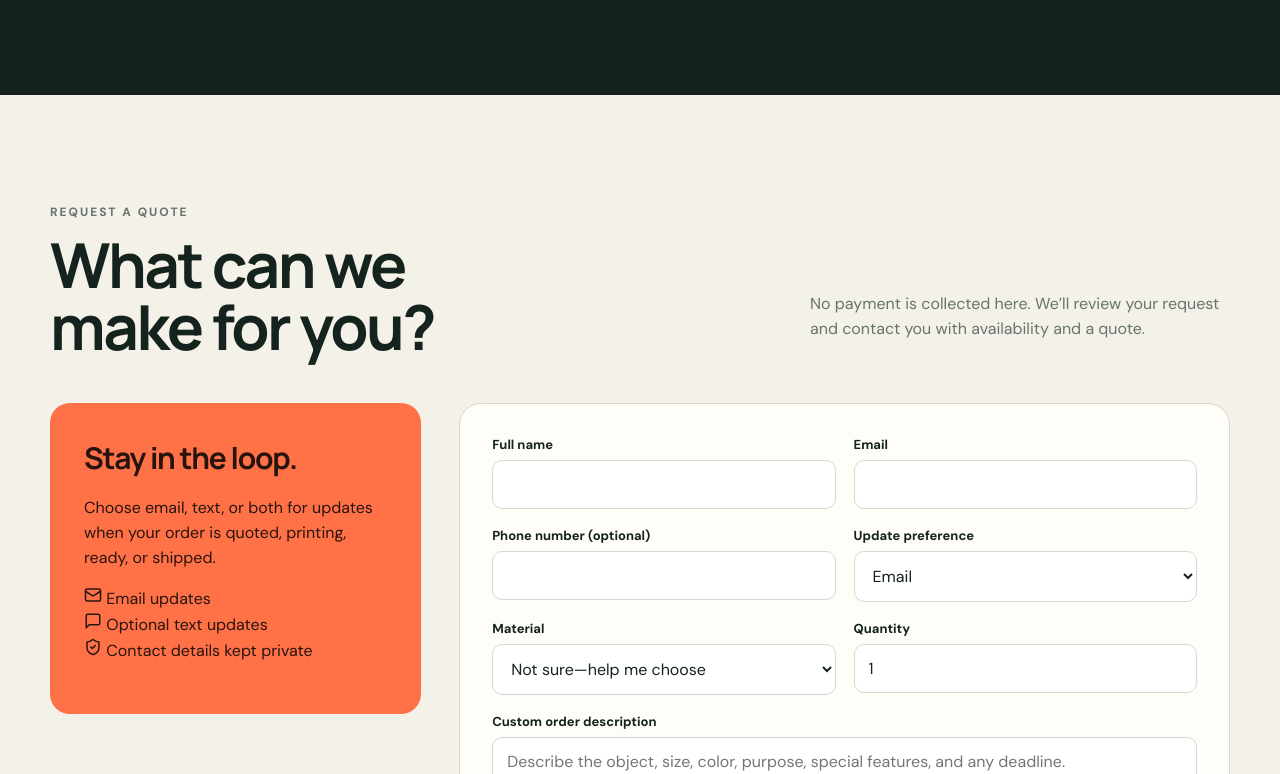
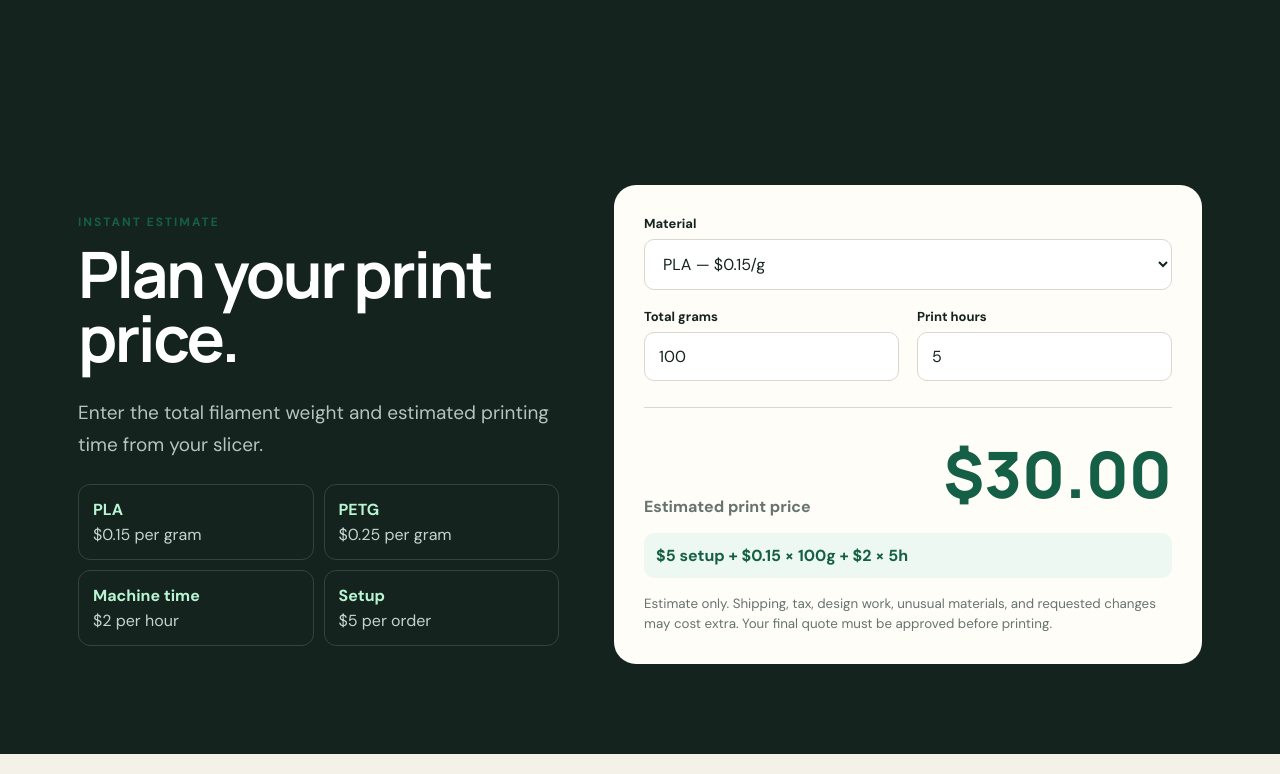
Before and after one commit to sheep4mil-ui/Vertex, a Next.js app: page / in a window 1280 px wide. Shown: the part 1326-2100 px from the top of the page. Built offline with nearby package versions, Linux system fonts and the light colour scheme.

Commit message:
Add public print price calculator

```diff
--- a/app/page.tsx
+++ b/app/page.tsx
@@ -12,6 +12,11 @@ import { getSupabase } from "@/lib/supabase";
 export default function Home() {
   const [message, setMessage] = useState("");
   const [sending, setSending] = useState(false);
+  const [priceMaterial, setPriceMaterial] = useState<"PLA" | "PETG">("PLA");
+  const [estimatedGrams, setEstimatedGrams] = useState(100);
+  const [estimatedHours, setEstimatedHours] = useState(5);
+  const gramRate = priceMaterial === "PLA" ? 0.15 : 0.25;
+  const estimatedPrice = 5 + estimatedGrams * gramRate + estimatedHours * 2;
   async function submit(e: React.FormEvent<HTMLFormElement>) {
     e.preventDefault();
     setSending(true);
@@ -52,6 +57,7 @@ export default function Home() {
         </a>
         <nav className="navlinks">
           <a href="#process">How it works</a>
+          <a href="#pricing">Pricing</a>
           <a href="#order">Order</a>
           <a href="staff">Staff</a>
           <a className="btn btn-dark" href="#order">
@@ -130,6 +136,50 @@ export default function Home() {
                 </p>
               </article>
             </div>
+          </div>
+        </section>
+        <section id="pricing" className="pricing-section">
+          <div className="shell price-grid">
+            <div>
+              <p className="eyebrow">Instant estimate</p>
+              <h2>Plan your print price.</h2>
+              <p className="lead price-lead">
+                Enter the total filament weight and estimated printing time from your slicer.
+              </p>
+              <div className="rate-cards">
+                <span><strong>PLA</strong>$0.15 per gram</span>
+                <span><strong>PETG</strong>$0.25 per gram</span>
+                <span><strong>Machine time</strong>$2 per hour</span>
+                <span><strong>Setup</strong>$5 per order</span>
+              </div>
+            </div>
+            <article className="price-calculator">
+              <div className="field">
+                <label htmlFor="price-material">Material</label>
+                <select id="price-material" value={priceMaterial} onChange={(e) => setPriceMaterial(e.target.value as "PLA" | "PETG")}>
+                  <option value="PLA">PLA — $0.15/g</option>
+                  <option value="PETG">PETG — $0.25/g</option>
+                </select>
+              </div>
+              <div className="grid2">
+                <div className="field">
+                  <label htmlFor="price-grams">Total grams</label>
+                  <input id="price-grams" type="number" min="1" max="10000" value={estimatedGrams} onChange={(e) => setEstimatedGrams(Math.max(0, Number(e.target.value)))} />
+                </div>
+                <div className="field">
+                  <label htmlFor="price-hours">Print hours</label>
+                  <input id="price-hours" type="number" min="0" max="1000" step="0.25" value={estimatedHours} onChange={(e) => setEstimatedHours(Math.max(0, Number(e.target.value)))} />
+                </div>
+              </div>
+              <div className="estimate-total">
+                <span>Estimated print price</span>
+                <strong>${estimatedPrice.toFixed(2)}</strong>
+              </div>
+              <p className="estimate-formula">
+                $5 setup + ${gramRate.toFixed(2)} × {estimatedGrams}g + $2 × {estimatedHours}h
+              </p>
+              <small>Estimate only. Shipping, tax, design work, unusual materials, and requested changes may cost extra. Your final quote must be approved before printing.</small>
+            </article>
           </div>
         </section>
         <section id="order" className="shell section">
```
Also changed, not shown: app/globals.css.
